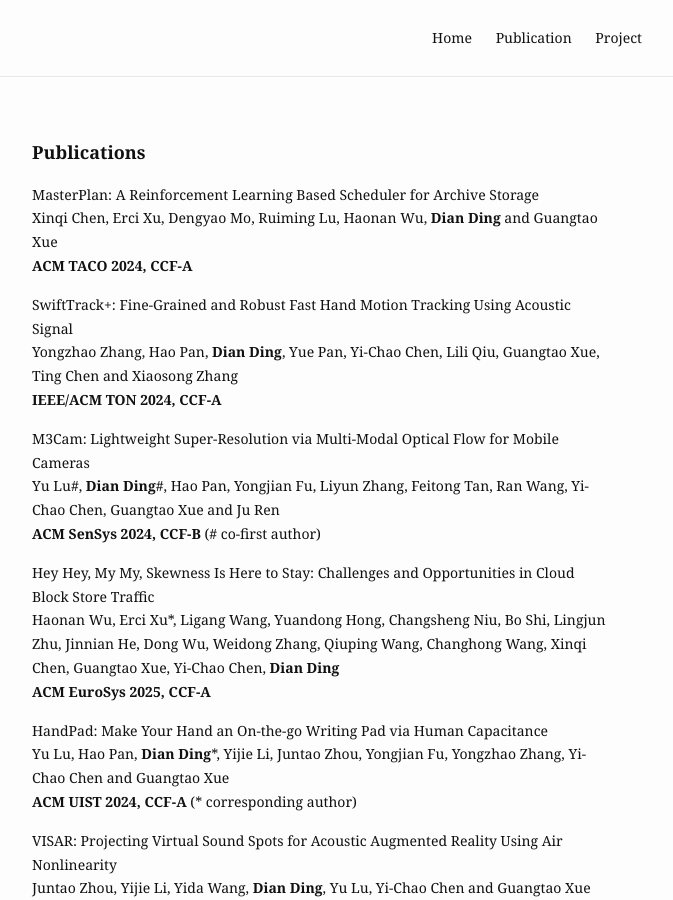
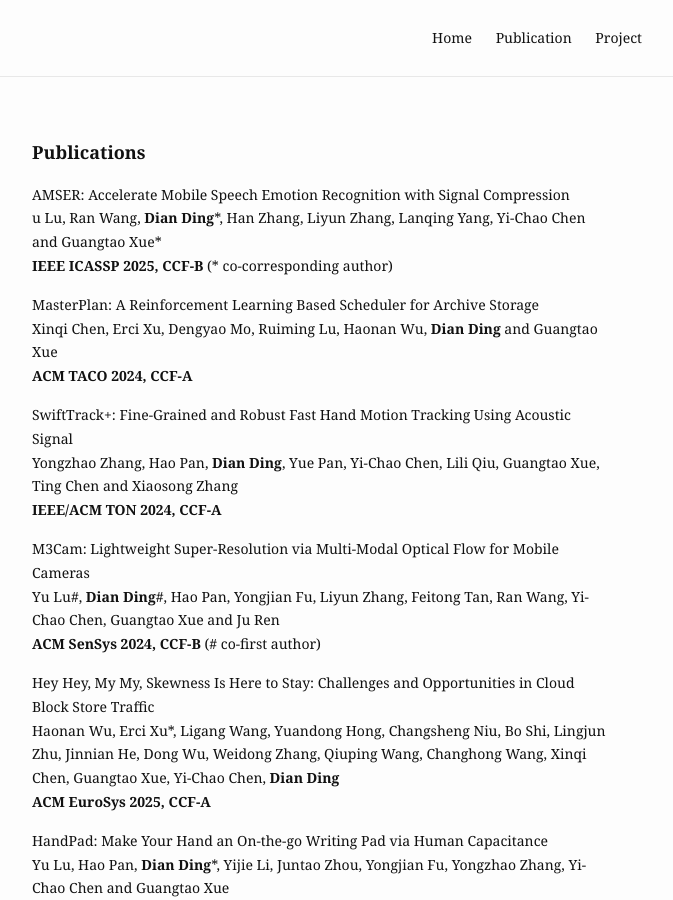
Before and after one commit to dianding0102/dian_web, a Jekyll site: the page built from publication.md, in a window 1280 px wide and 900 px high. Shown: the whole window, without its empty margins (318-991 px from the left). Built offline with Jekyll 4.4.1, drawn with Linux system fonts in a browser that asks for light colours; our own code applies the rules of GitHub Pages for plain Markdown files.

Commit message:
1
icassp 2025

```diff
--- a/publication.md
+++ b/publication.md
@@ -5,6 +5,11 @@
         <p>
         <font size=4><b>Publications</b></font>
         </p>
+          <p>
+            AMSER: Accelerate Mobile Speech Emotion Recognition with Signal Compression<br>
+            u Lu, Ran Wang, <b>Dian Ding</b>*, Han Zhang, Liyun Zhang, Lanqing Yang, Yi-Chao Chen and Guangtao Xue*<br>
+            <b>IEEE ICASSP 2025, CCF-B</b> (* co-corresponding author)
+          </p>
           <p>
             MasterPlan: A Reinforcement Learning Based Scheduler for Archive Storage<br>
             Xinqi Chen, Erci Xu, Dengyao Mo, Ruiming Lu, Haonan Wu, <b>Dian Ding</b> and Guangtao Xue<br>
```
